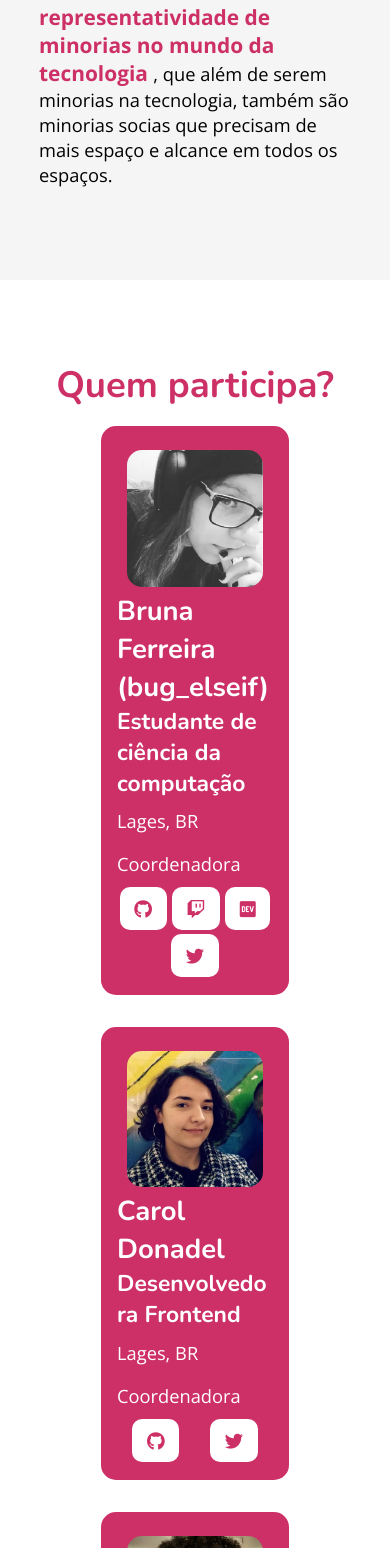
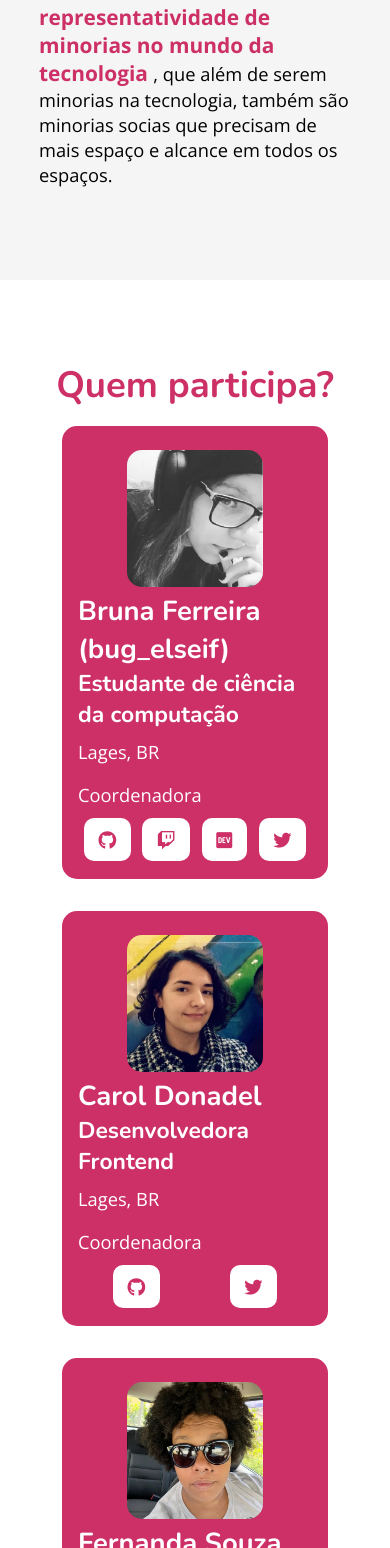
Before and after one commit to feministech/feministech, a Nuxt app: page / in a window 390 px wide. Shown: the part 1303-2851 px from the top of the page. Built offline with nearby package versions, Linux system fonts and the light colour scheme.

Commit message:
responsividade dos projetos

```diff
--- a/components/MemberCard.vue
+++ b/components/MemberCard.vue
@@ -120,7 +120,20 @@
   }
 }
 
-@media screen and (max-width: 400px) {
+@media screen and (max-width: 500px) {
+  .member-card {
+    width: 60vw;
+    max-width: 33em;
+    min-height: 16vh;
+    border-radius: 15px;
+    padding: 1em;
+    background-color: var(--pink);
+    display: flex;
+    flex-direction: column;
+    justify-content: space-between;
+    align-items: center;
+    margin: 1em 0.5em;
+  }
   .member-image {
     width: 35vw;
     border-radius: 15px;
--- a/components/ProjectCard.vue
+++ b/components/ProjectCard.vue
@@ -34,7 +34,21 @@
   background-color: var(--purple);
   display: flex;
   flex-direction: column;
-  justify-content: space-between;
+  justify-content: space-evenly;
+  margin: 1rem;
+}
+
+@media screen and (max-width: 500px) {
+.project-card {
+  width: 60vw;
+  border-radius: 15px;
+  padding: 1em;
+  background-color: var(--purple);
+  display: flex;
+  flex-direction: column;
+  justify-content: space-evenly;
+  margin: 1rem;
+}
 }
 
 .project-info {
@@ -61,6 +75,7 @@
   flex-direction: row;
   justify-content: space-between;
   align-items: center;
+flex-wrap: wrap;
 }
 
 .project-link:hover {
--- a/components/ProjectSection.vue
+++ b/components/ProjectSection.vue
@@ -49,7 +49,7 @@
   display: flex;
   flex-direction: row;
   flex-wrap: wrap;
-  justify-content: space-between;
+  justify-content: space-evenly;
   margin: 2em 0 0 0;
   gap: 4em 1em;
 }
```
